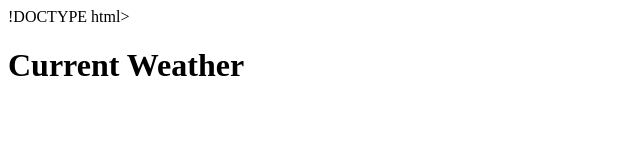
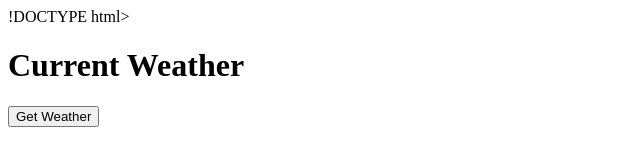
Before and after one commit to RicaJaneNovo/IT24A, a plain HTML site: page current-weather.html in a window 1280 px wide. Shown: the whole page, without its empty margins (0-640 px from the left). Drawn offline with Linux system fonts and the light colour scheme.

Commit message:
Added openweather function on openweather.html

```diff
--- a/current-weather.html
+++ b/current-weather.html
@@ -7,8 +7,47 @@
 </head>
 <body>
     <h1>Current Weather</h1>
+      <button onclick="getWeather()">Get Weather</button>
+
+    <div id="weatherResult"></div>
+
 </body>
 <script>
+    const apiKey = "9b4ef69d6a63cacec40da0d05f3255ac";
 
+    async function getWeather() {
+
+        console.log("Prompt opened. " + Date());
+        const city = prompt("Enter a city name");
+        console.log("Prompt closed. " + Date());
+
+        if(!city){
+            alert("No city entered.");
+            console.log("No city entered. " + Date());
+            return;
+        }
+        //API Call
+        const url = `https://api.openweathermap.org/data/2.5/weather?q=${city}&appid=${apiKey}&units=metric`;
+
+        try{
+            const response = await fetch(url);
+            if(!response.ok) throw new Error("City not found");
+
+            const data = await response.json();
+
+            const weatherResult = document.getElementById("weatherResult");
+            weatherResult.innerHTML = `
+                <h2>${data.name}, ${data.sys.country}</h2>
+                <p>Temperature: ${data.main.temp} C</p>
+                <p>Weather: ${data.weather[0].description}</p>
+                <p>Humidity: ${data.main.humidity} %</p>
+                <p>Wind Speed: ${data.wind.speed} m/s</p>
+            `;
+
+        }catch (error){
+            //alert("Error: "+ error.message);
+            console.log("Error: "+ error.message);
+        }
+    }
 </script>
 </html>
```
